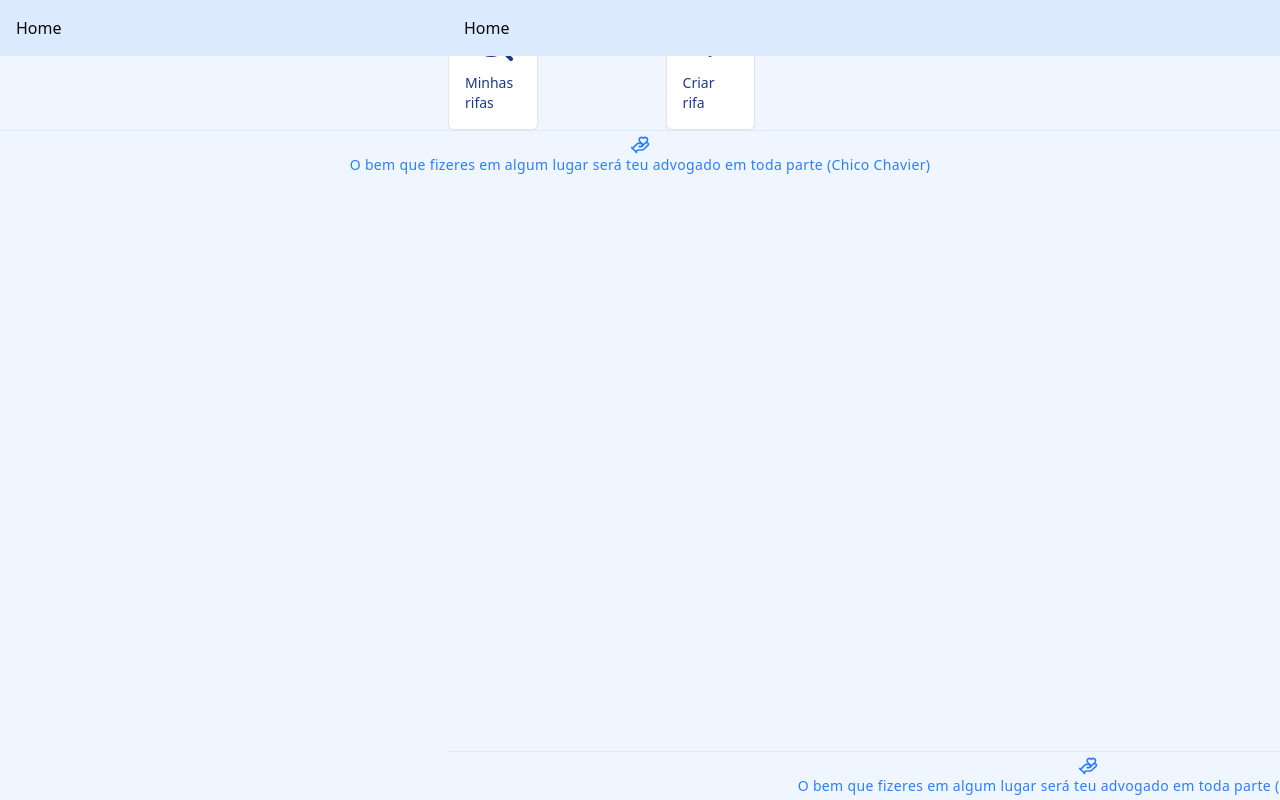
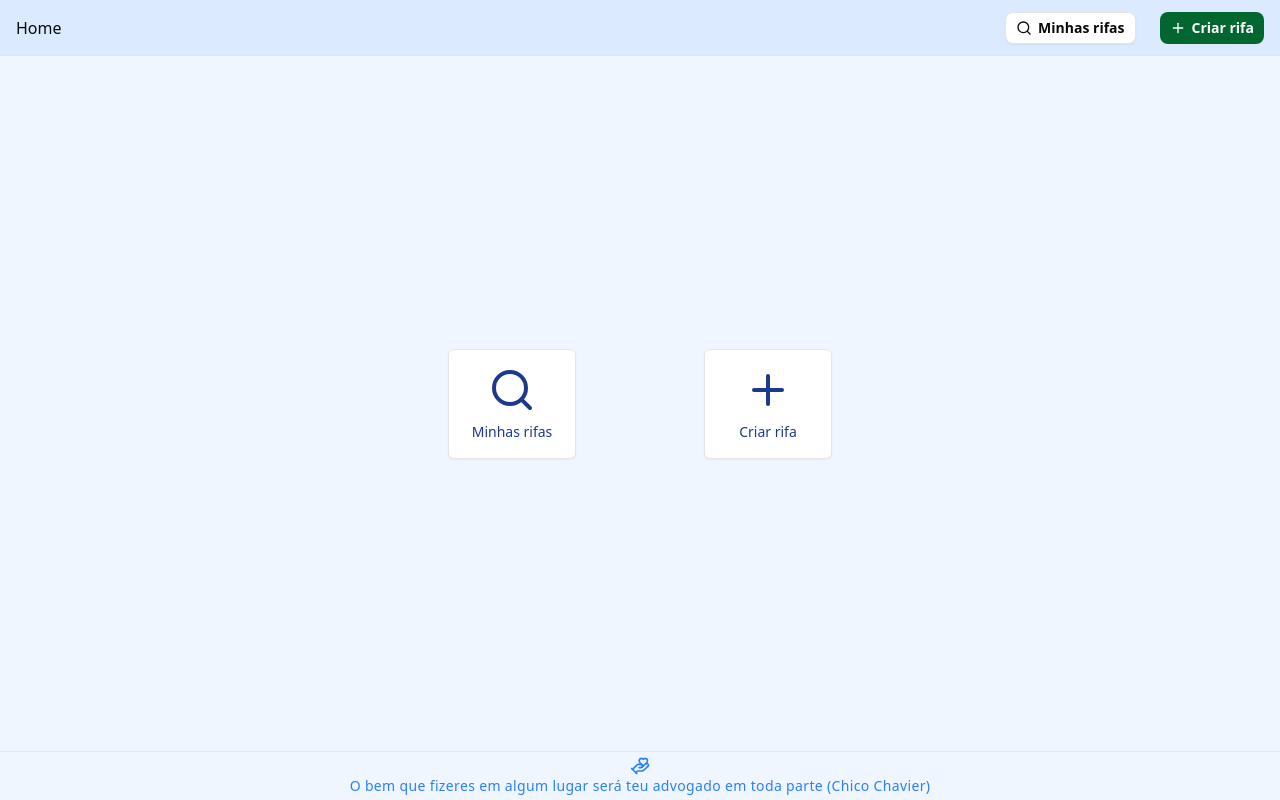
Before and after one commit to danielosilva1/raffle, a Next.js app: page / in a window 1280 px wide. Built offline with nearby package versions, Linux system fonts and the light colour scheme.

Commit message:
feat: add not found page

```diff
--- a/src/app/(public)/layout.tsx
+++ /dev/null
@@ -1,17 +0,0 @@
-import { Footer } from "@/components/footer/page";
-import { Navbar } from "@/components/navbar/navbar";
-import React from "react";
-
-export default function RaffleLayout({
-  children,
-}: {
-  children: React.ReactNode;
-}) {
-  return (
-    <div className="h-full grid-rows-[min-content_1fr_min-content]">
-      <Navbar />
-      <main className="h-full bg-blue-50 flex">{children}</main>
-      <Footer />
-    </div>
-  );
-}
--- /dev/null
+++ b/src/app/not-found.tsx
@@ -0,0 +1,10 @@
+export default function NotFound() {
+  return (
+    <div className="w-full flex flex-col items-center justify-center space-y-2">
+      <h2 className="text-6xl font-bold text-blue-900 md:text-8xl">404</h2>
+      <p className="text-sm text-blue-900 text-center md:text-lg">
+        Página não encontrada
+      </p>
+    </div>
+  );
+}
--- a/src/components/footer/page.tsx
+++ /dev/null
@@ -1,15 +0,0 @@
-import { HandHeart } from "lucide-react";
-
-export const Footer = () => {
-  return (
-    <div className="fixed p-1 bottom-0 w-full px-4 border-t border-blue-100 bg-blue-50 flex justify-center">
-      <div className="flex flex-col items-center">
-        <HandHeart className="h-5 w-5 text-blue-500" />
-        <span className="hidden text-blue-500 text-xs tracking-wide md:block xl:text-sm">
-          O bem que fizeres em algum lugar será teu advogado em toda parte
-          (Chico Chavier)
-        </span>
-      </div>
-    </div>
-  );
-};
--- a/src/components/navbar/navbar.tsx
+++ b/src/components/navbar/navbar.tsx
@@ -3,7 +3,7 @@ import { NavbarButton } from "./navbar-button";
 
 export const Navbar = () => {
   return (
-    <nav className="fixed top-0 w-full px-4 py-2 border-b bg-blue-100 flex items-center md:h-14">
+    <nav className="w-full px-4 py-2 border-b bg-blue-100 flex items-center md:h-14">
       <div
         className="
             flex flex-col space-y-2 mx-auto w-full
@@ -31,7 +31,7 @@ export const Navbar = () => {
 
           <NavbarButton
             label="Criar rifa"
-            href="/"
+            href="/add-raffle"
             icon={Plus}
             className="bg-green-800 text-white hover:bg-green-800/90           "
           />
```
